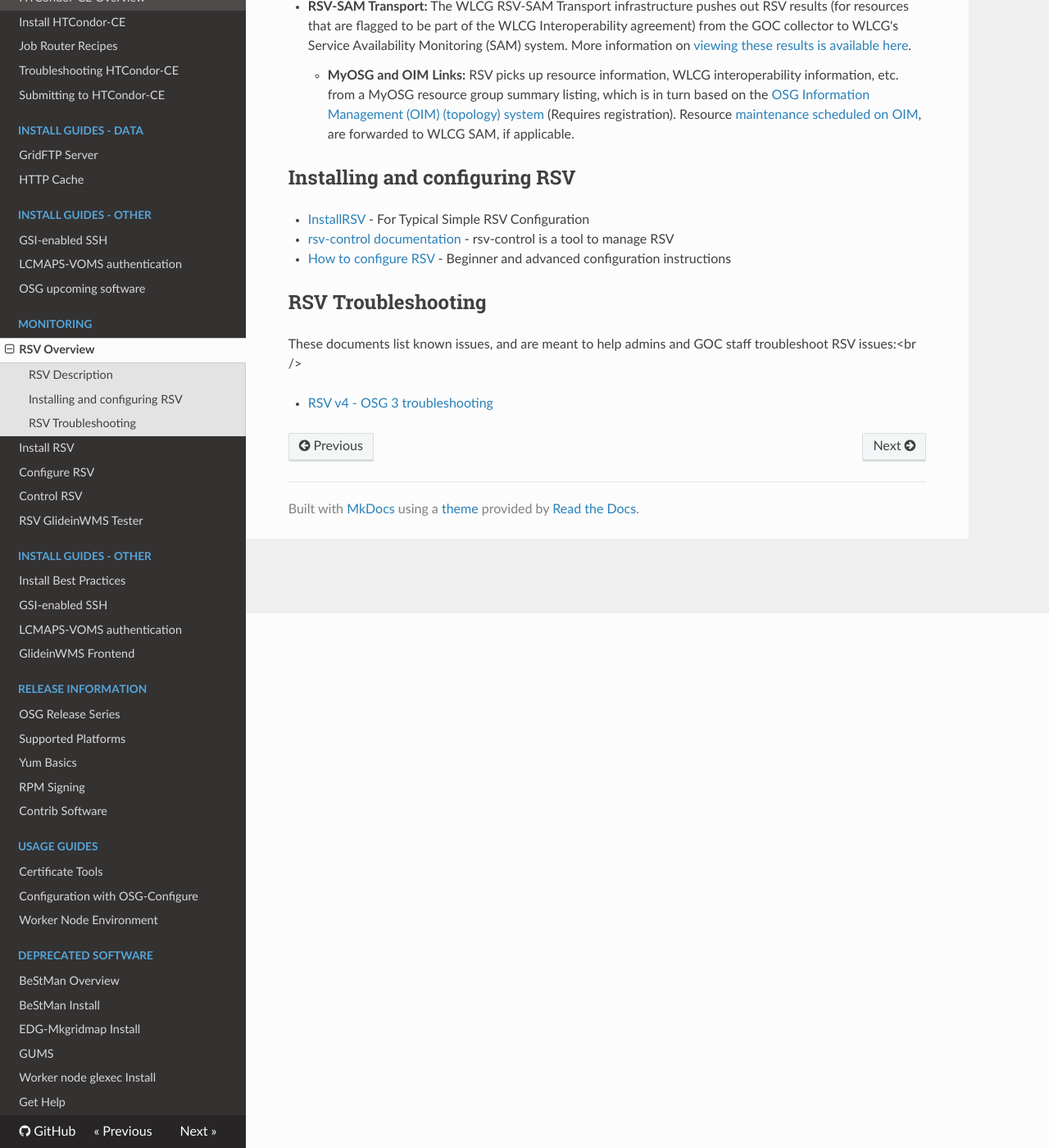
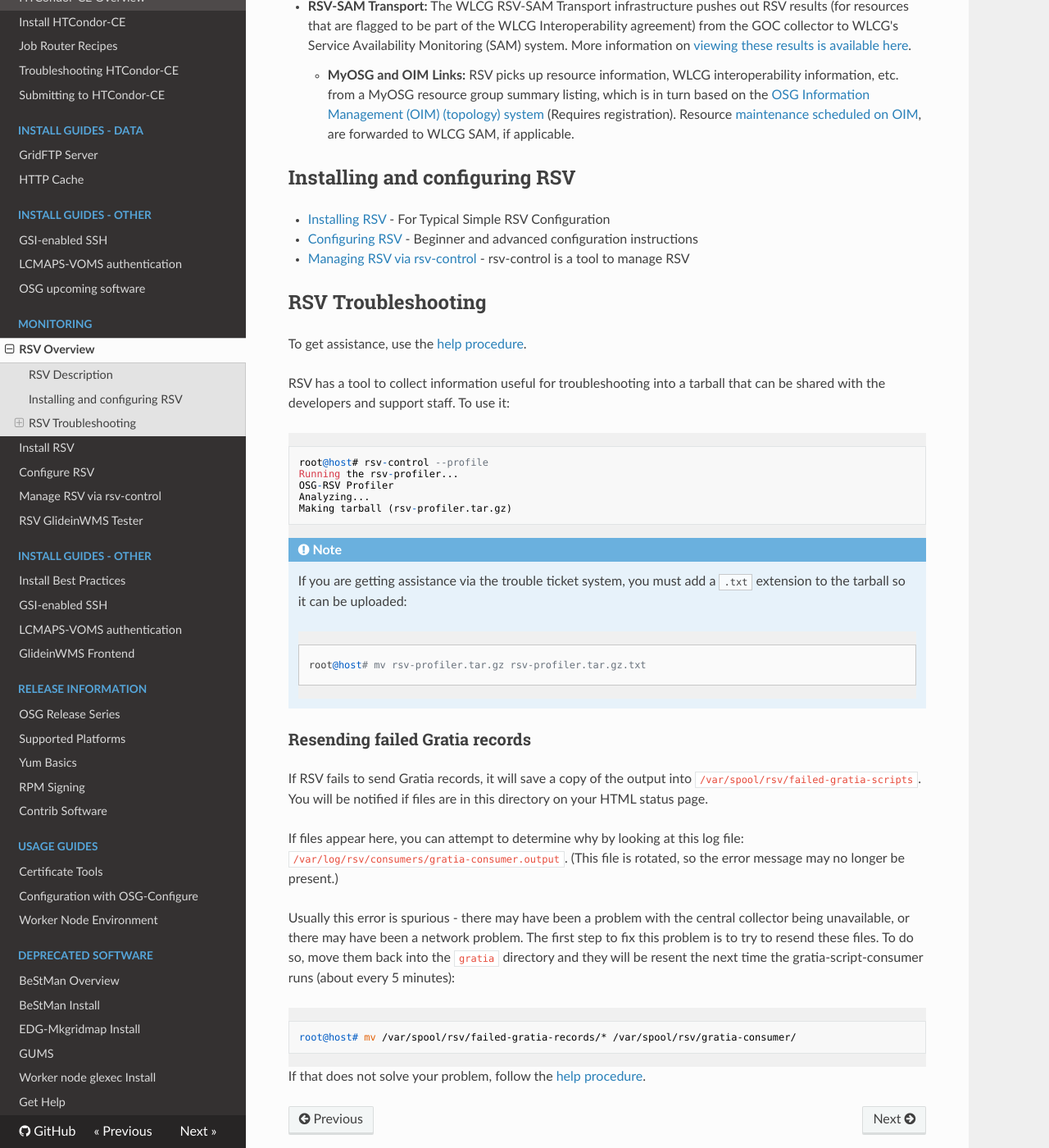
Before and after one commit to osg-htc/docs, an MkDocs documentation site: the page built from docs/monitoring/rsv-overview.md, in a window 1280 px wide and 1400 px high, scrolled down 652 px. Shown: the whole window at 82% size. Built offline with MkDocs 1.6.1, drawn with Linux system fonts in a browser that asks for light colours; nearby versions of some CDN libraries; old or Windows-style settings are respelled for this version of MkDocs.

Commit message:
Merge TroubleshootRsv into rsv-overview

````diff
--- a/docs/monitoring/rsv-overview.md
+++ b/docs/monitoring/rsv-overview.md
@@ -18,13 +18,46 @@
 Installing and configuring RSV
 ------------------------------
 
--   [InstallRSV](install-rsv) - For Typical Simple RSV Configuration
--   [rsv-control documentation](rsv-control) - rsv-control is a tool to manage RSV
--   [How to configure RSV](configure-rsv) - Beginner and advanced configuration instructions
+-   [Installing RSV](install-rsv) - For Typical Simple RSV Configuration
+-   [Configuring RSV](configure-rsv) - Beginner and advanced configuration instructions
+-   [Managing RSV via rsv-control](rsv-control) - rsv-control is a tool to manage RSV
 
 RSV Troubleshooting
 -------------------
 
-These documents list known issues, and are meant to help admins and GOC staff troubleshoot RSV issues:&lt;br /&gt;
+To get assistance, use the [help procedure](../common/help).
 
--   [RSV v4 - OSG 3 troubleshooting](TroubleshootRsv)
+RSV has a tool to collect information useful for troubleshooting into a tarball that can be shared with the developers and support staff.
+To use it:
+
+``` console
+root@host# rsv-control --profile
+Running the rsv-profiler...
+OSG-RSV Profiler
+Analyzing...
+Making tarball (rsv-profiler.tar.gz)
+```
+
+!!! note
+    If you are getting assistance via the trouble ticket system, you must add a `.txt` extension to the tarball so it can be uploaded:
+
+        :::console
+        root@host# mv rsv-profiler.tar.gz rsv-profiler.tar.gz.txt
+
+### Resending failed Gratia records
+
+If RSV fails to send Gratia records, it will save a copy of the output into `/var/spool/rsv/failed-gratia-scripts`.
+You will be notified if files are in this directory on your HTML status page.
+
+If files appear here, you can attempt to determine why by looking at this log file: `/var/log/rsv/consumers/gratia-consumer.output`.
+(This file is rotated, so the error message may no longer be present.)
+
+Usually this error is spurious - there may have been a problem with the central collector being unavailable, or there may have been a network problem.
+The first step to fix this problem is to try to resend these files.
+To do so, move them back into the `gratia` directory and they will be resent the next time the gratia-script-consumer runs (about every 5 minutes):
+
+``` console
+root@host# mv /var/spool/rsv/failed-gratia-records/* /var/spool/rsv/gratia-consumer/
+```
+
+If that does not solve your problem, follow the [help procedure](../common/help).
--- a/mkdocs.yml
+++ b/mkdocs.yml
@@ -35,7 +35,7 @@
   - 'RSV Overview': 'monitoring/rsv-overview.md'
   - 'Install RSV': 'monitoring/install-rsv.md'
   - 'Configure RSV': 'monitoring/configure-rsv.md'
-  - 'Control RSV': 'monitoring/rsv-control.md'
+  - 'Manage RSV via rsv-control': 'monitoring/rsv-control.md'
   - 'RSV GlideinWMS Tester': 'monitoring/install-rsv-gwms-tester.md'
 - Install Guides - Other:
   - 'Install Best Practices': 'common/install-best-practices.md'
````
